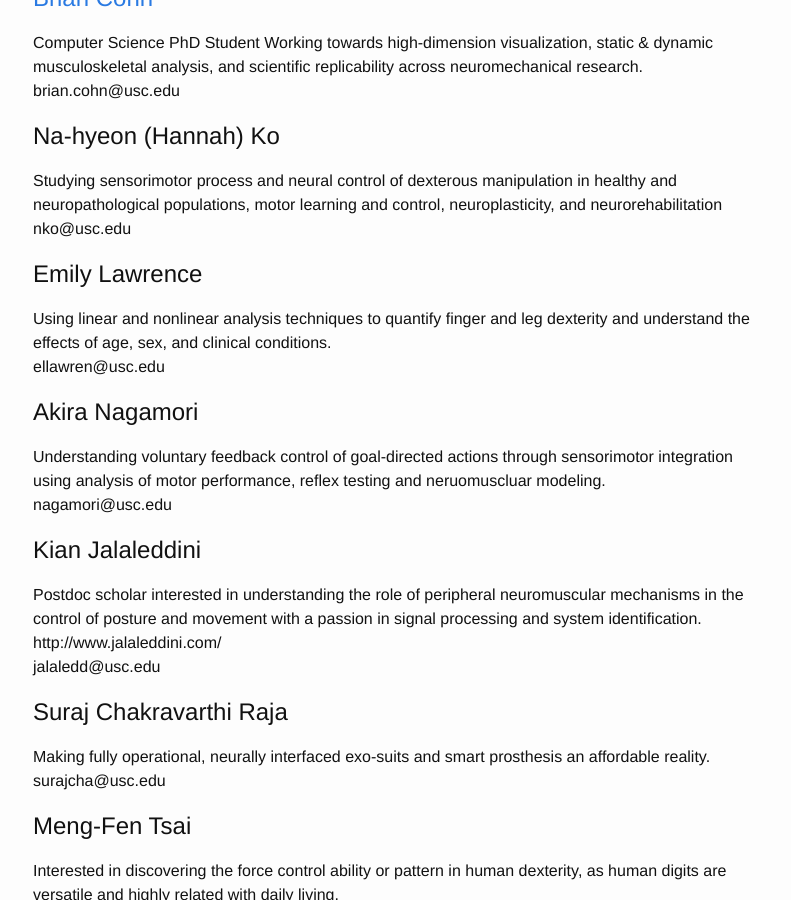
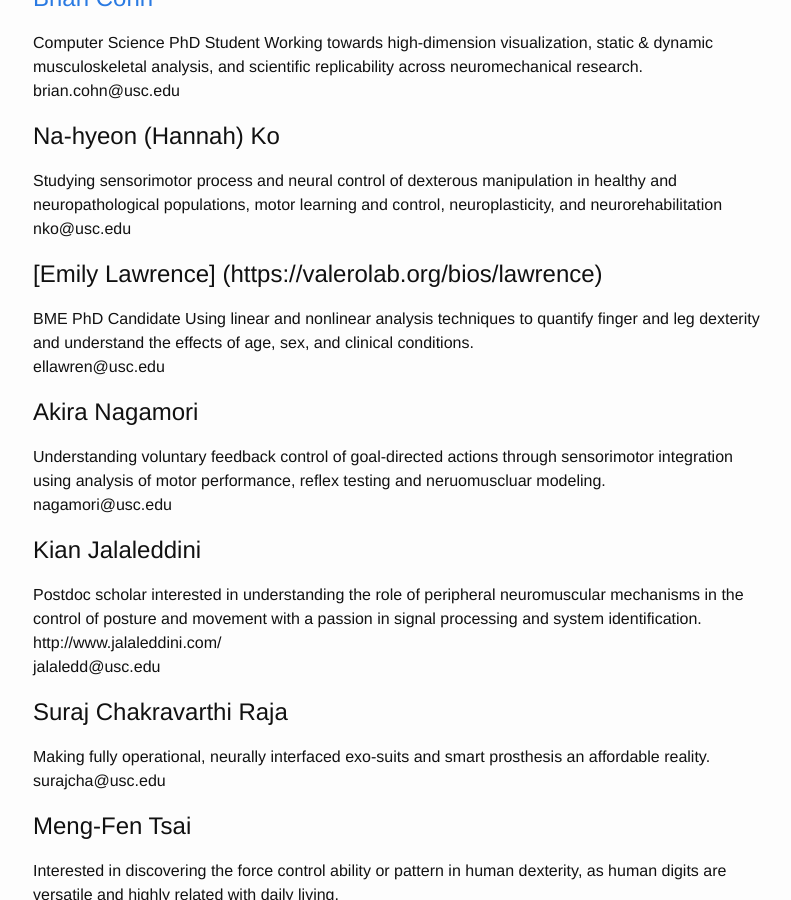
Before and after one commit to usc-bbdl/usc-bbdl.github.io, a Jekyll site: the page built from about.md, in a window 1280 px wide and 900 px high, scrolled down 1163 px. Shown: the whole window, without its empty margins (237-1028 px from the left). Built offline with Jekyll 4.4.1, drawn with Linux system fonts in a browser that asks for light colours.

Commit message:
update Emily

```diff
--- a/about.md
+++ b/about.md
@@ -50,7 +50,8 @@
 Studying sensorimotor process and neural control of dexterous manipulation in healthy and neuropathological populations, motor learning and control, neuroplasticity, and neurorehabilitation
 nko@usc.edu
 
-# Emily Lawrence
+# [Emily Lawrence] (https://valerolab.org/bios/lawrence)
+BME PhD Candidate
 Using linear and nonlinear analysis techniques to quantify finger and leg dexterity and understand the effects of age, sex, and clinical conditions.
 ellawren@usc.edu
 
```
